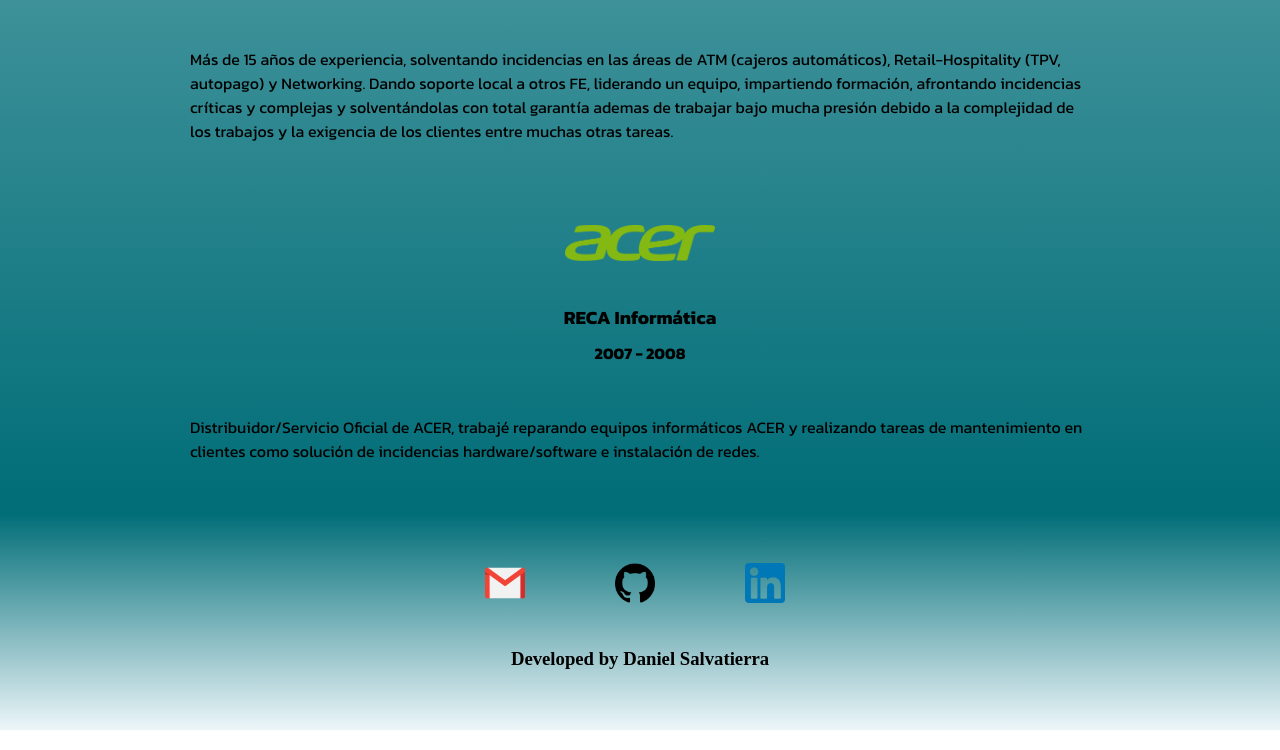
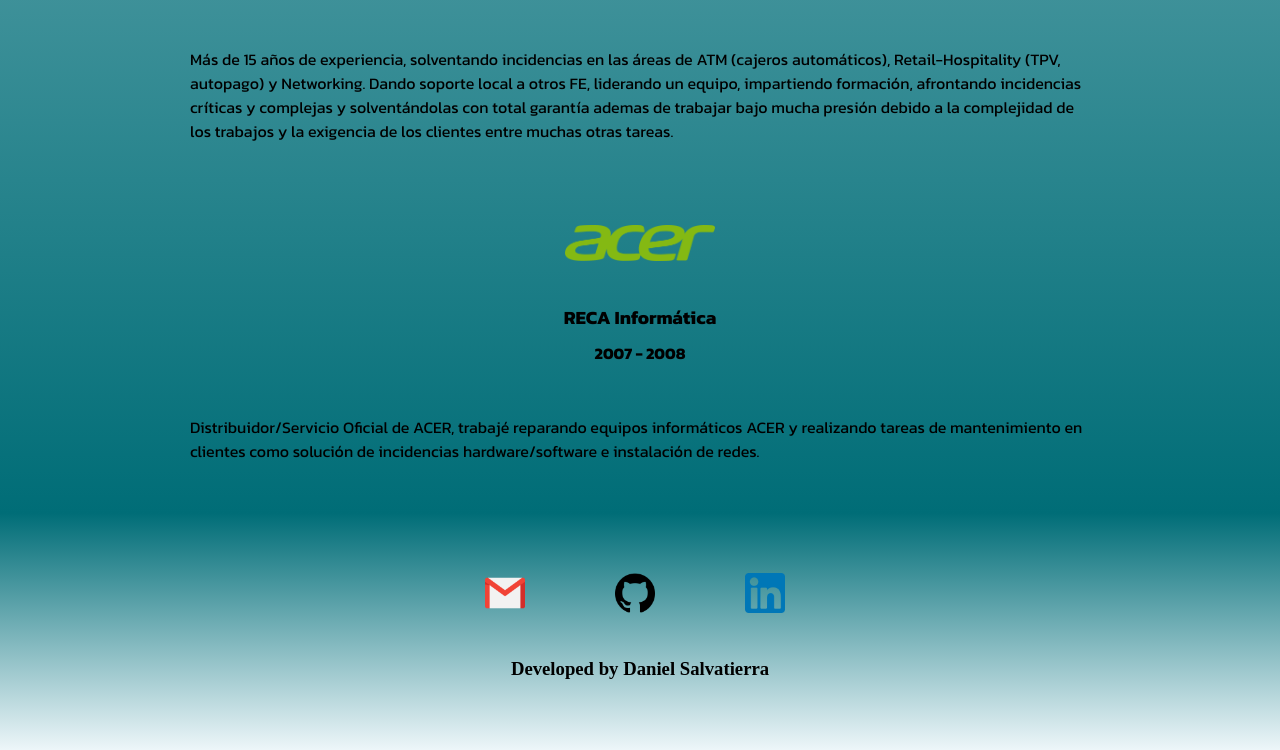
Before and after one commit to DanielSalvatierraSanchez/Proyecto_4_Portfolio, a website built with Vite: page index.html in a window 1280 px wide. Shown: the part 6188-6938 px from the top of the page. Built offline with nearby package versions, Linux system fonts and the light colour scheme; files whose address does not match are found by name.

Commit message:
Update footer.css

```diff
--- a/src/components/Footer/footer.css
+++ b/src/components/Footer/footer.css
@@ -5,7 +5,7 @@
   align-items: center;
   position: sticky;
   background: -webkit-linear-gradient(90deg, #edf6f9 0%, #006d77 100%);
-  padding: var(--ds-margin-xl) 0px;
+  padding: var(--ds-margin-xxl) 0px;
   gap: var(--ds-gap-l);
 }
 
```
